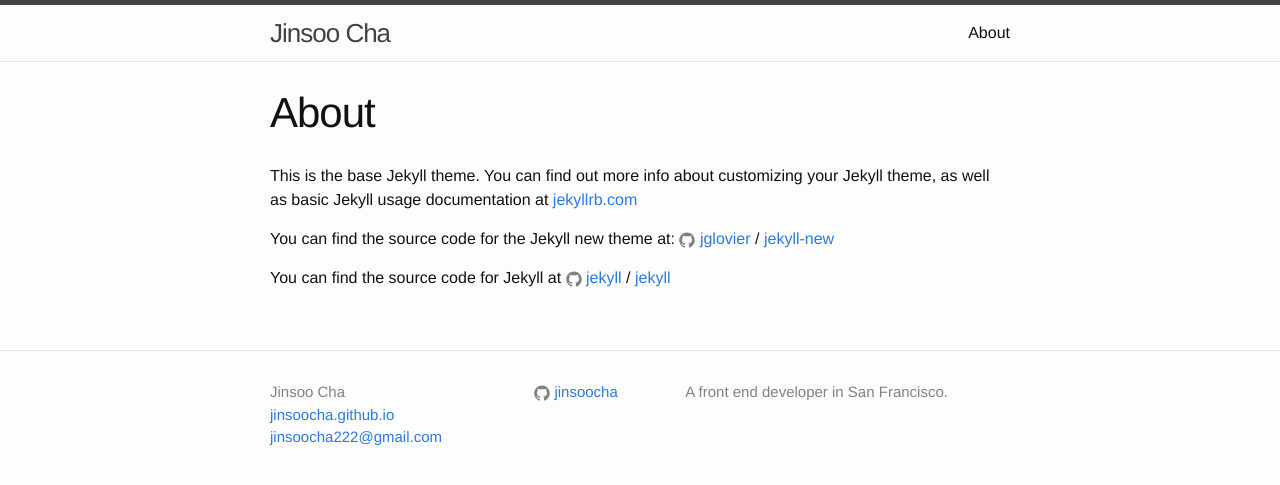
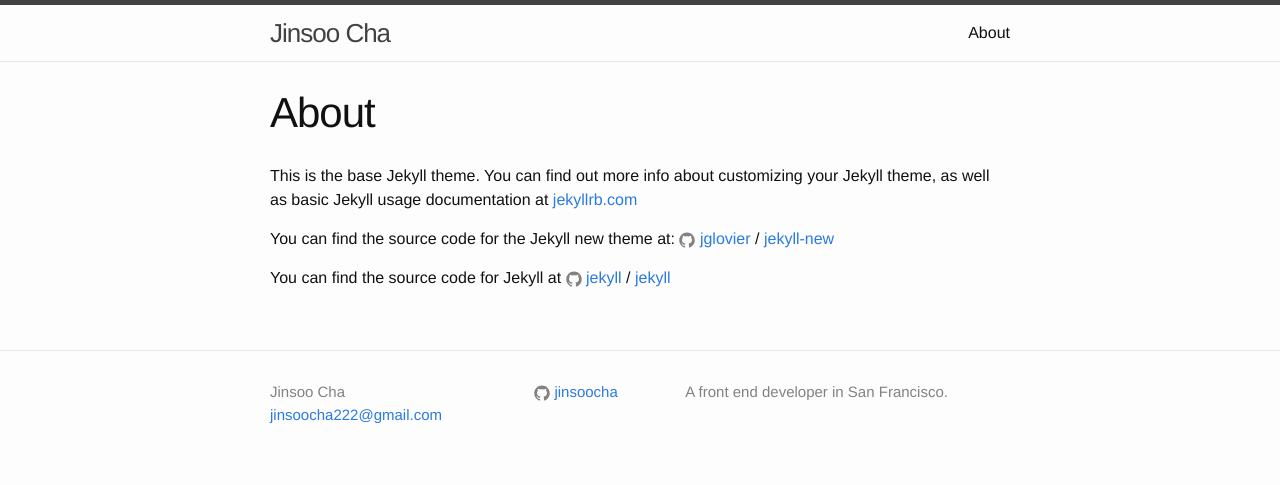
Before and after one commit to jinsoocha/jinsoocha.github.io, a Jekyll site: the page built from about.md, in a window 1280 px wide. Shown: the top 485 px of the page. Built offline with Jekyll 4.4.1, drawn with Linux system fonts in a browser that asks for light colours.

Commit message:
erase the site url

```diff
--- a/_includes/footer.html
+++ b/_includes/footer.html
@@ -6,7 +6,6 @@
       <div class="footer-col footer-col-1">
         <ul class="contact-list">
           <li>{{ site.title }}</li>
-          <li><a href="http://jinsoocha.github.io">{{ site.url }}</a></li>
           <li><a href="mailto:{{ site.email }}">{{ site.email }}</a></li>
         </ul>
       </div>
```
